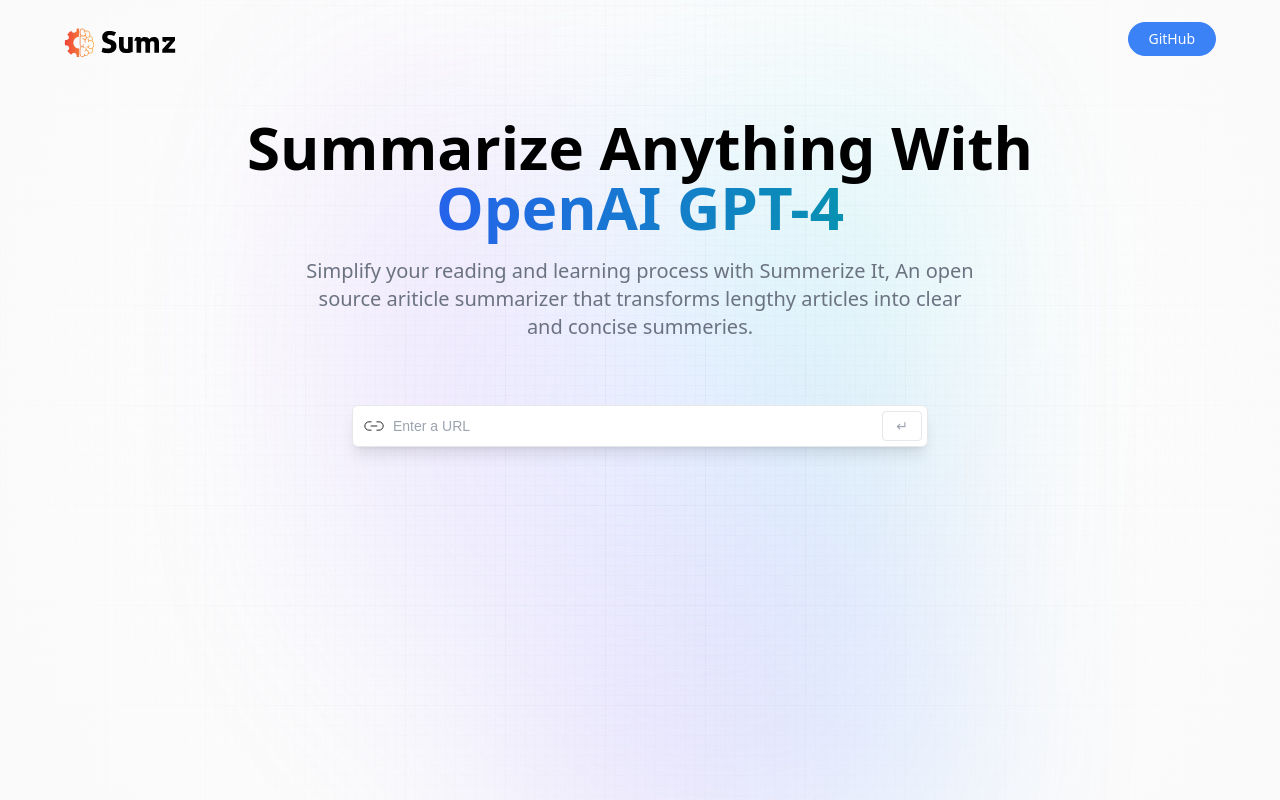
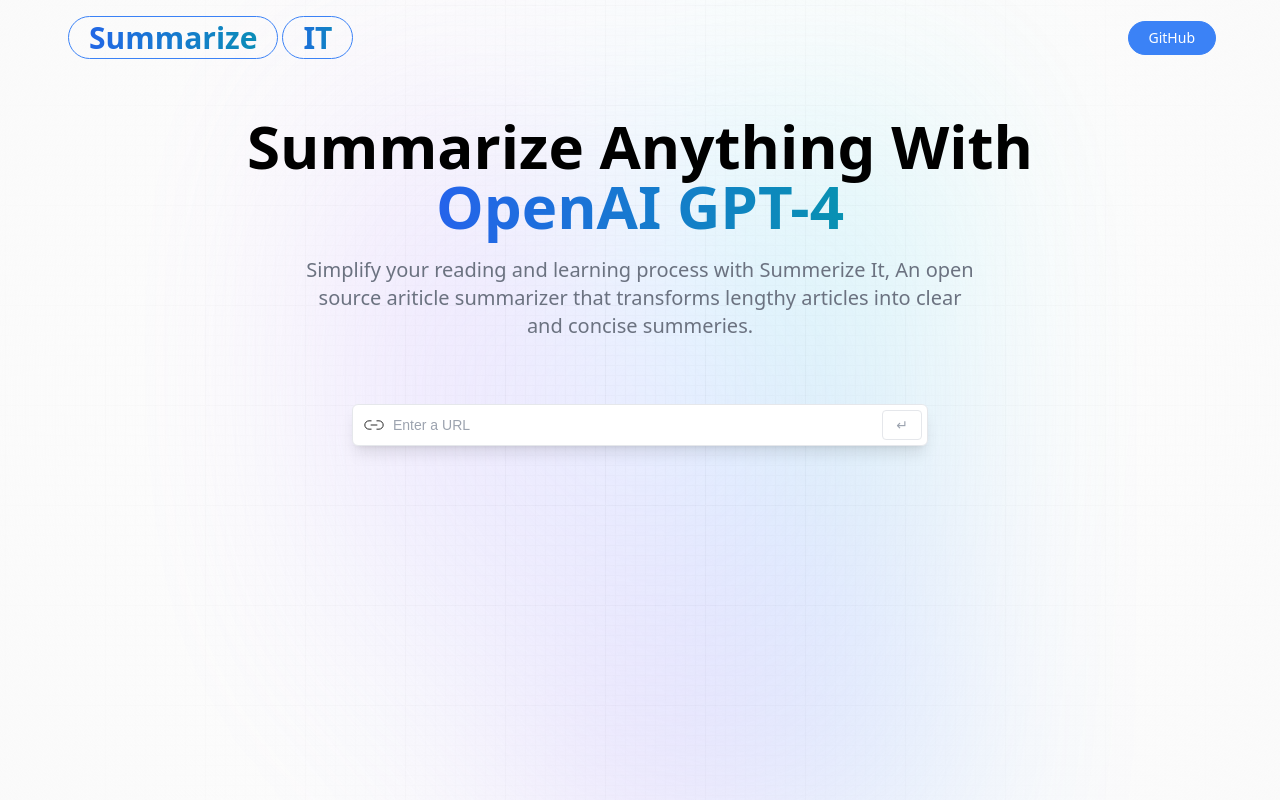
Before and after one commit to kfaisal-se/Summarize-It, a React (Vite) app: page / in a window 1280 px wide. Built offline with nearby package versions, Linux system fonts and the light colour scheme; a web font is replaced by a local one.

Commit message:
Updated logo

```diff
--- a/src/Components/Intro.jsx
+++ b/src/Components/Intro.jsx
@@ -4,14 +4,21 @@
   return (
     <header className='flex flex-col items-center justify-center w-full'>
       <nav className='flex items-center justify-between w-full pt-5 mb-10'>
-        <img src={logo} alt='sumz_logo' className='object-contain w-28'/>
+        {/* <img src={logo} alt='sumz_logo' className='object-contain w-28'/> */}
+        <div className='flex flex-col items-center justify-between w-full gap-2 sm:flex-row'>
+          <div>
+            <span className='px-5 mx-1 text-3xl border border-blue-500 rounded-full blue_gradient'>Summarize</span>
+            <span className='px-5 text-3xl border border-blue-500 rounded-full blue_gradient'>IT</span>
+          </div>
+
           <button
             type='button'
-          className='black_btn'
+            className='black_btn '
             onClick={() => window.open('https://github.com/kfaisal-se/Summarize-It')}
           >
             GitHub
           </button>
+        </div>
       </nav>
 
       <h1 className='head_text'>
```
Lines whose indentation alone changed are shown as unchanged.
